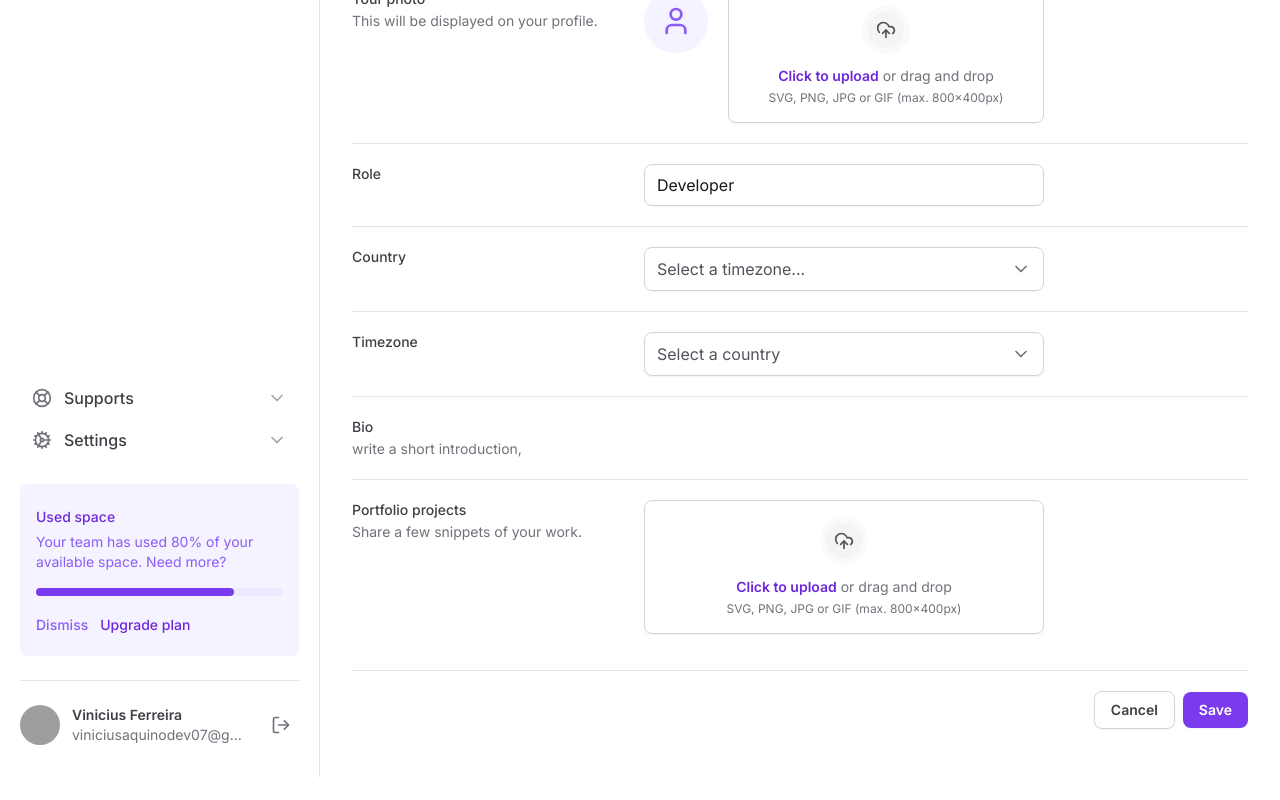
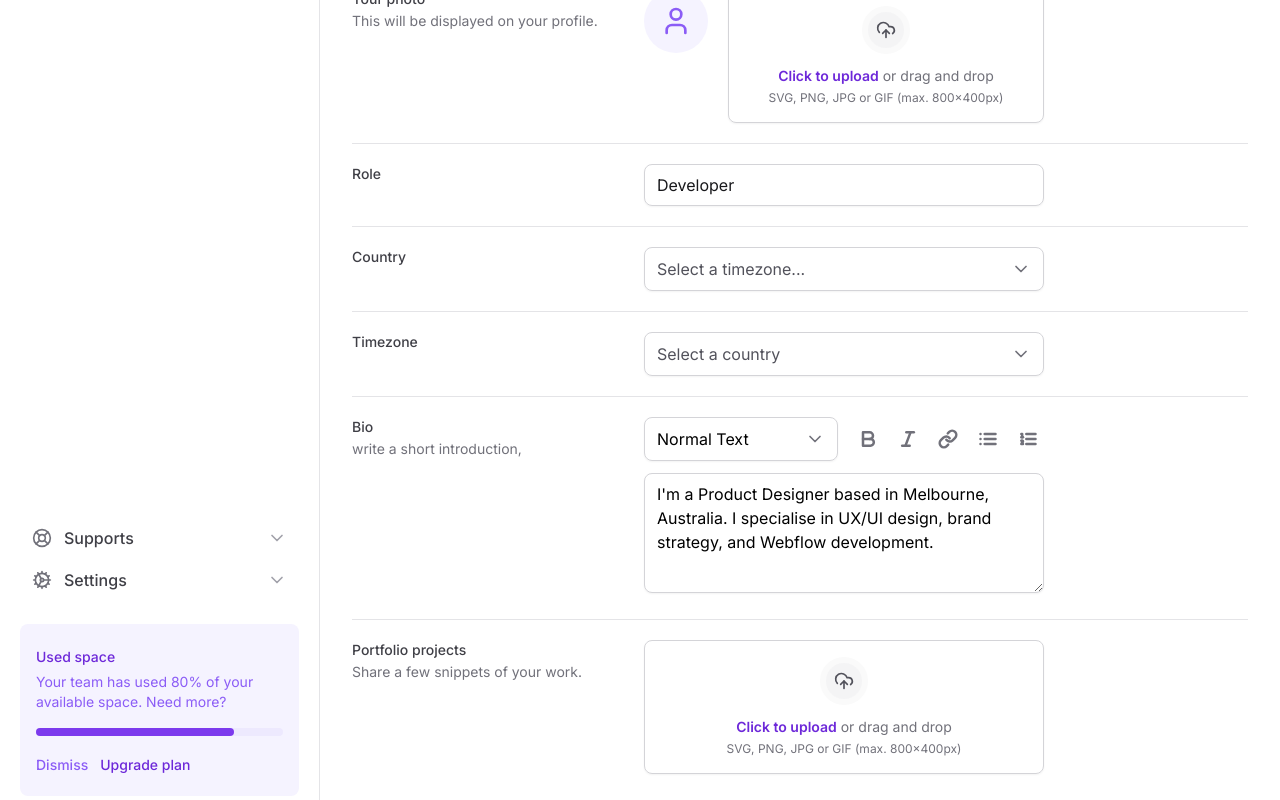
Before and after one commit to viniciusferreira7/tailwind-next, a Next.js app: page / in a window 1280 px wide. Shown: the part 427-1227 px from the top of the page. Before the commit the page ends 1204 px from the top, so only its background shows below. Built offline with nearby package versions, Linux system fonts and the light colour scheme; grey boxes are pictures that could not be loaded.

Commit message:
feat: Biography input

```diff
--- a/src/app/page.tsx
+++ b/src/app/page.tsx
@@ -1,9 +1,10 @@
 import * as FileInput from '@/components/Form/FileInput'
 import { Select } from '@/components/Form/Select'
 import { SelectItem } from '@/components/Form/Select/SelectItem'
+import { Textarea } from '@/components/Form/Textarea'
 import * as Input from '@/components/Input'
 import { SettingsTabs } from '@/components/SettingsTabs'
-import { Mail } from 'lucide-react'
+import { Bold, Italic, Link, List, ListOrdered, Mail } from 'lucide-react'
 
 export default function Home() {
   return (
@@ -131,7 +132,57 @@
                 write a short introduction,
               </span>
             </label>
-            <div />
+            <div className="space-y-3">
+              <div className="grid grid-cols-2 gap-3">
+                <Select placeholder="" defaultValue="normal">
+                  <SelectItem
+                    value="normal"
+                    defaultChecked
+                    text="Normal Text"
+                  />
+                  <SelectItem value="md" text="Markdown" />
+                </Select>
+                <div className="flex items-center gap-1">
+                  <button
+                    type="button"
+                    className="rounded-md p-2 hover:bg-zinc-50"
+                  >
+                    <Bold className="h-5 w-5 text-zinc-500" strokeWidth={3} />
+                  </button>
+                  <button
+                    type="button"
+                    className="rounded-md p-2 hover:bg-zinc-50"
+                  >
+                    <Italic className="h-5 w-5 text-zinc-500" strokeWidth={3} />
+                  </button>
+                  <button
+                    type="button"
+                    className="rounded-md p-2 hover:bg-zinc-50"
+                  >
+                    <Link className="h-5 w-5 text-zinc-500" strokeWidth={3} />
+                  </button>
+                  <button
+                    type="button"
+                    className="rounded-md p-2 hover:bg-zinc-50"
+                  >
+                    <List className="h-5 w-5 text-zinc-500" strokeWidth={3} />
+                  </button>
+                  <button
+                    type="button"
+                    className="rounded-md p-2 hover:bg-zinc-50"
+                  >
+                    <ListOrdered
+                      className="h-5 w-5 text-zinc-500"
+                      strokeWidth={3}
+                    />
+                  </button>
+                </div>
+              </div>
+              <Textarea
+                id="bio"
+                defaultValue="I'm a Product Designer based in Melbourne, Australia. I specialise in UX/UI design, brand strategy, and Webflow development."
+              />
+            </div>
           </div>
           <div className="grid grid-cols-form gap-3 pt-5">
             <label
--- a/src/components/Form/Select/index.tsx
+++ b/src/components/Form/Select/index.tsx
@@ -4,14 +4,14 @@
 import { ChevronDown } from 'lucide-react'
 import { ReactNode } from 'react'
 
-interface SelectProps {
+interface SelectProps extends SelectPrimitive.SelectProps {
   children: ReactNode
   placeholder: string
 }
 
-export function Select({ children, placeholder }: SelectProps) {
+export function Select({ children, placeholder, ...props }: SelectProps) {
   return (
-    <SelectPrimitive.Root>
+    <SelectPrimitive.Root {...props}>
       <SelectPrimitive.Trigger className="flex h-11 w-full items-center justify-between gap-2 rounded-lg border border-zinc-300 px-3 py-2 shadow-sm data-[placeholder]:text-zinc-600">
         <SelectPrimitive.Value
           placeholder={placeholder}
@@ -26,7 +26,7 @@
           side="bottom"
           sideOffset={8}
           position="popper"
-          className="z-10 w-[--radix-select-trigger-width] overflow-hidden rounded-lg border border-zinc-200 bg-white"
+          className="z-10 w-[--radix-select-trigger-width] overflow-hidden rounded-lg border border-zinc-200 bg-white shadow-sm"
         >
           <SelectPrimitive.Viewport>{children}</SelectPrimitive.Viewport>
         </SelectPrimitive.Content>
--- /dev/null
+++ b/src/components/Form/Textarea.tsx
@@ -0,0 +1,12 @@
+import { ComponentProps } from 'react'
+
+type TextareaProps = ComponentProps<'textarea'>
+
+export function Textarea({ ...props }: TextareaProps) {
+  return (
+    <textarea
+      className="min-h-[120px] w-full resize-y rounded-lg border border-zinc-300 px-3 py-2 shadow-sm"
+      {...props}
+    />
+  )
+}
```
